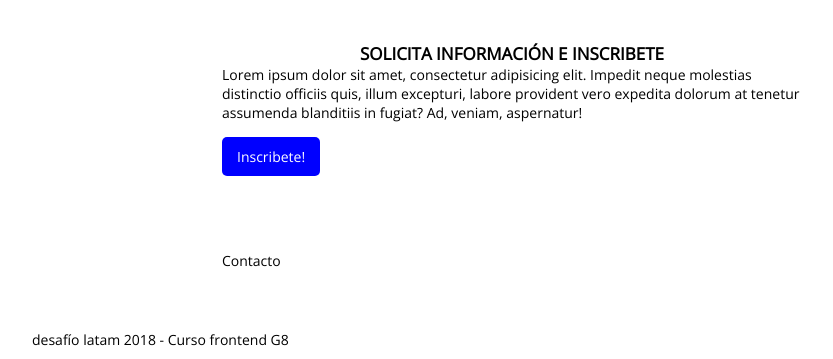
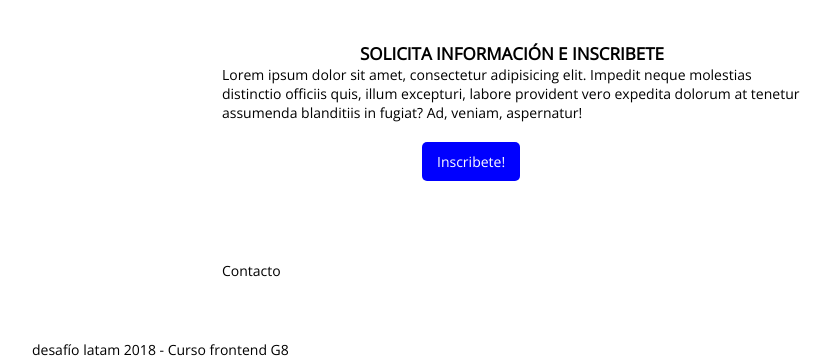
Before and after one commit to Cardenas2/tarea4, a plain HTML site: page index.html in a window 1280 px wide. Shown: the part 1117-1476 px from the top of the page, without its empty margins (128-961 px from the left). Drawn offline with nearby package versions, Linux system fonts and the light colour scheme.

Commit message:
centrar boton inscribete

```diff
--- a/index.html
+++ b/index.html
@@ -56,7 +56,7 @@
 		<div class="container">
 			<h2>Solicita información e inscribete</h2>
 			<p>Lorem ipsum dolor sit amet, consectetur adipisicing elit. Impedit neque molestias distinctio officiis quis, illum excepturi, labore provident vero expedita dolorum at tenetur assumenda blanditiis in fugiat? Ad, veniam, aspernatur!</p>
-			<a href="#"class="button">Inscribete!</a>
+			<a href="#"class="button button-center">Inscribete!</a>
 		</div><!--/container-->
 	</section>
 	<!--/informacion-->
--- a/styles.css
+++ b/styles.css
@@ -49,6 +49,9 @@ section{
 .button-green:hover{
 	background-color: #c6e612;
 }
+.button-center{
+	margin:20px 200px;
+}
 /*header*/
 header{
 	color: #fff;
```
